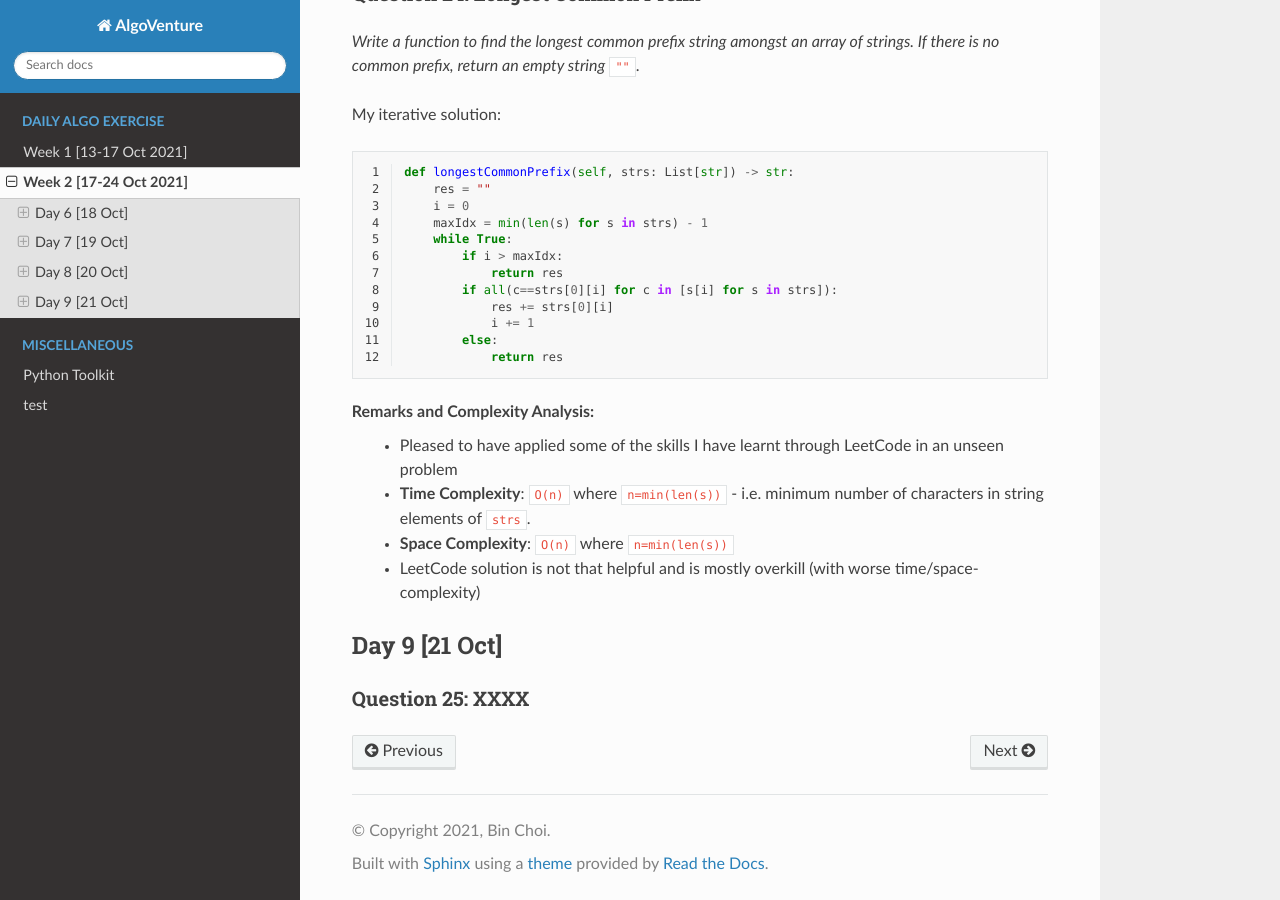
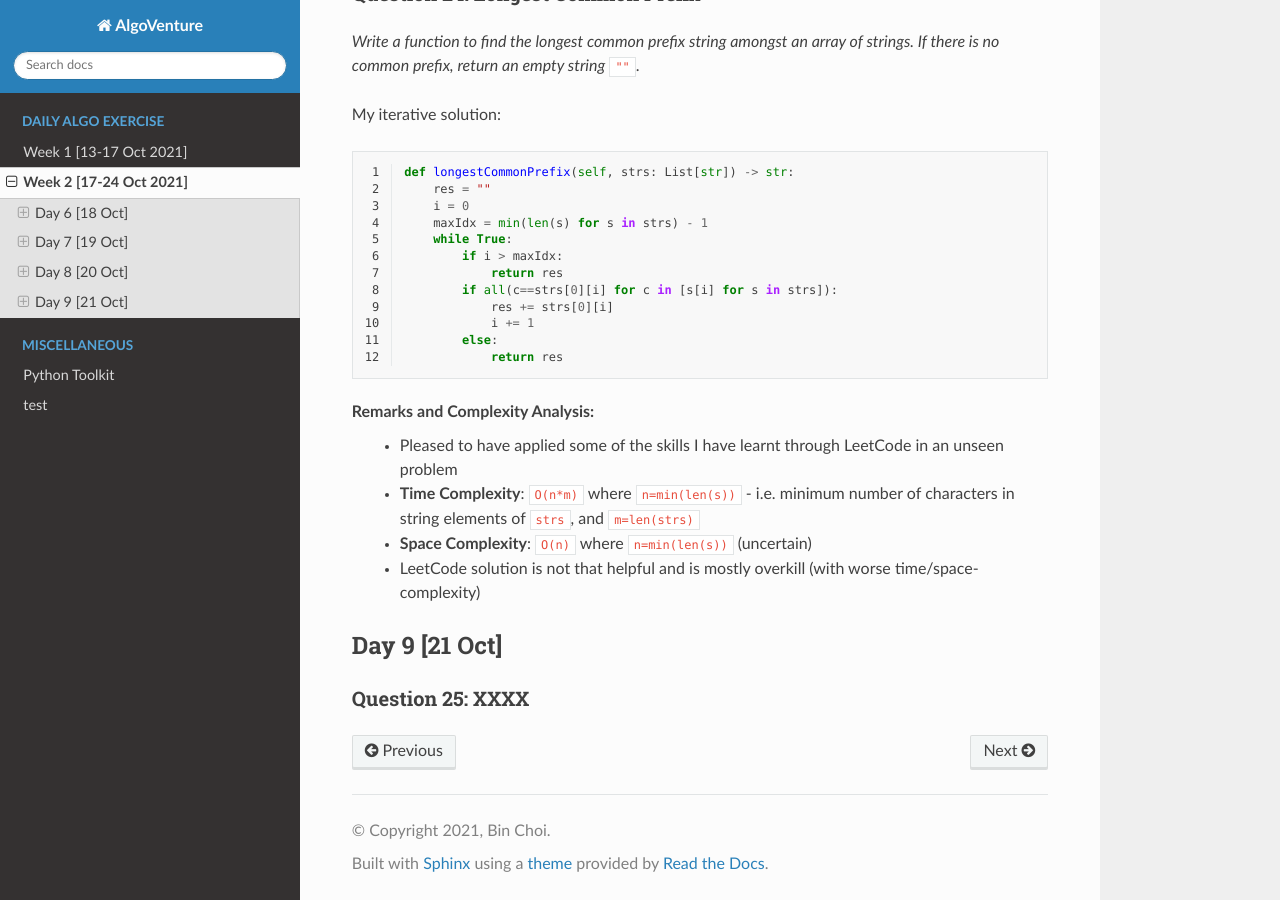
Before and after one commit to binchoi/dsa-blog, a Sphinx documentation site: the page built from docs/source/week2.rst, in a window 1280 px wide and 900 px high, scrolled down 13825 px. Built offline with Sphinx 7.4.7 and the Read the Docs theme 2.0.0, drawn with Linux system fonts in a browser that asks for light colours.

Commit message:
update day 8 error

```diff
--- a/docs/source/week2.rst
+++ b/docs/source/week2.rst
@@ -739,8 +739,9 @@ My iterative solution:
 
 Remarks and Complexity Analysis:
  * Pleased to have applied some of the skills I have learnt through LeetCode in an unseen problem
- * **Time Complexity**: ``O(n)`` where ``n=min(len(s))`` - i.e. minimum number of characters in string elements of ``strs``.
- * **Space Complexity**: ``O(n)`` where ``n=min(len(s))``
+ * **Time Complexity**: ``O(n*m)`` where ``n=min(len(s))`` - i.e. minimum number of characters in string elements of ``strs``,
+   and ``m=len(strs)``
+ * **Space Complexity**: ``O(n)`` where ``n=min(len(s))`` (uncertain)
  * LeetCode solution is not that helpful and is mostly overkill (with worse time/space-complexity)
 
 
```
Also changed, not shown: 3 other files.
